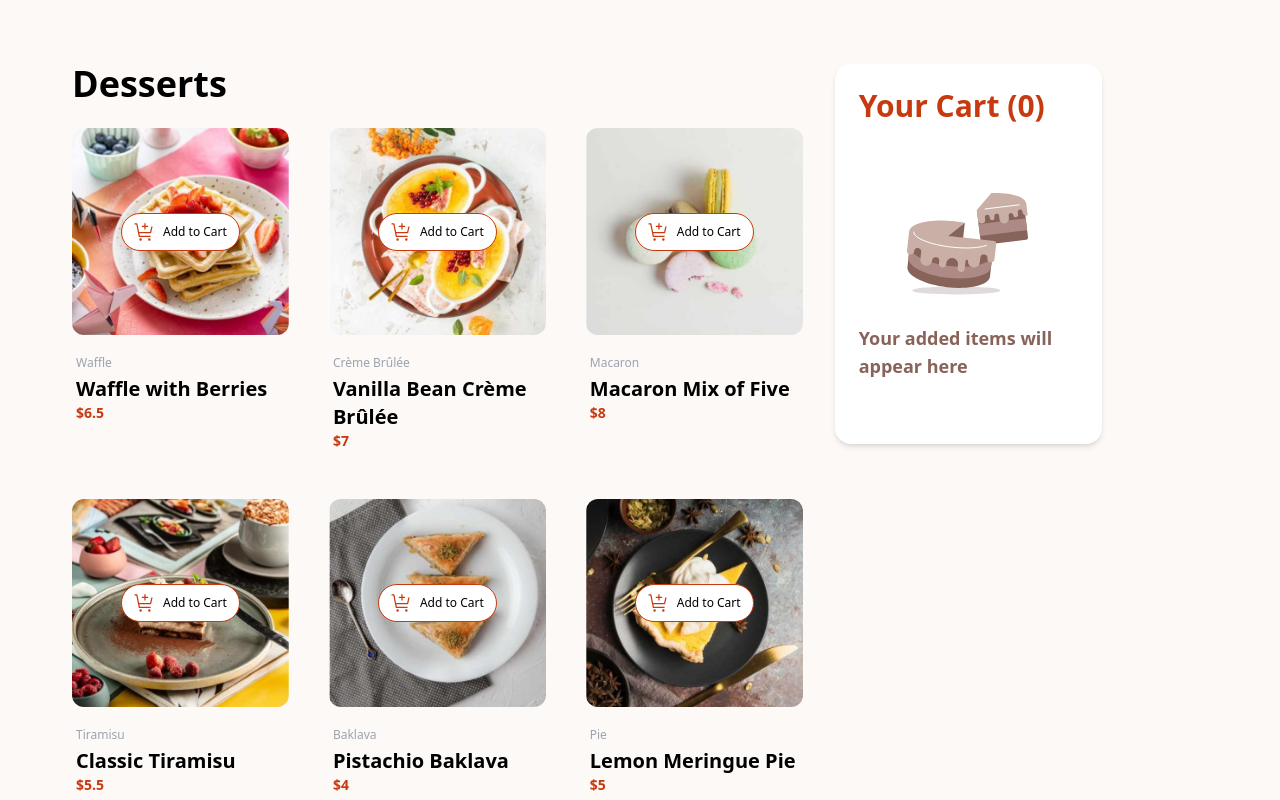
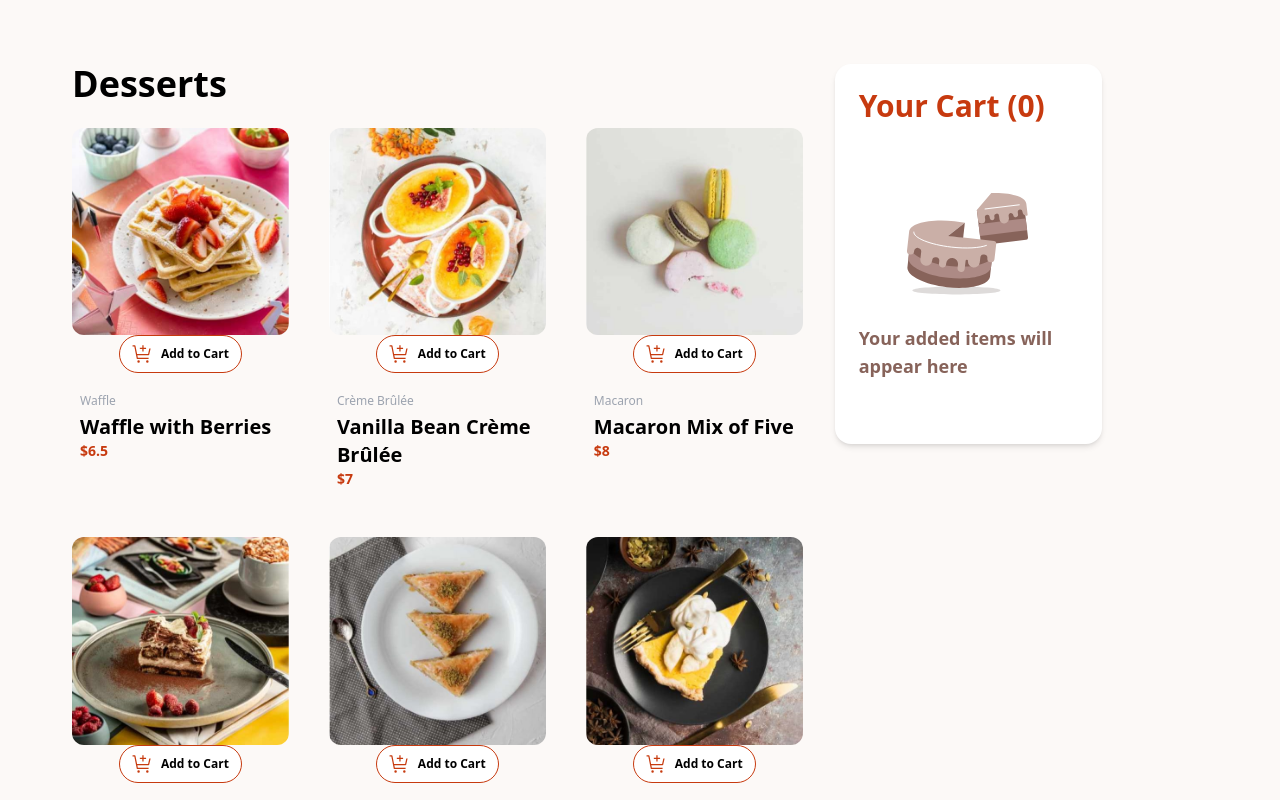
Before and after one commit to CardManj/product-list, a React (Vite) app: page / in a window 1280 px wide. Shown: the top 800 px of the page. Built offline with nearby package versions, Linux system fonts and the light colour scheme.

Commit message:
style: :art: new transitions

```diff
--- a/src/components/Button/Button.tsx
+++ b/src/components/Button/Button.tsx
@@ -10,15 +10,7 @@ export function Button() {
   const [quantity, setQuantity] = useState(1);
 
   const handleToggle = () => {
-    if (isActive) {
-      alert("You're shure?");
-      // Si el botón está activo, lo pasamos a inactivo y reseteamos la cantidad
-      setIsActive(false);
-      setQuantity(1);
-    } else {
-      // Si el botón está inactivo, lo activamos
-      setIsActive(true);
-    }
+    setIsActive((prevIsActive) => !prevIsActive);
   };
 
   const handleIncrement = () => {
@@ -30,13 +22,13 @@ export function Button() {
       setQuantity((prevQuantity) => prevQuantity - 1);
     }
   };
-
+  // absolute inset-x-0 top-1/2 transform -translate-y-1/2
   return (
-    <div className="absolute items-center transition-colors delay-75">
+    <div className=" items-center transition-colors delay-75">
       {!isActive ? (
         // Botón inactivo
         <button
-          className="flex items-center justify-center border rounded-3xl w-30 h-fit px-3 py-2 border-MentorRed bg-white text-xs"
+          className="flex items-center justify-center border rounded-3xl w-30 h-fit px-3 py-2 border-MentorRed bg-white text-xs font-semibold"
           onClick={handleToggle}
         >
           <AddToCardIcon className="mr-2" />
@@ -51,9 +43,7 @@ export function Button() {
           >
             <DecrementIcon className="" />
           </button>
-          <span className="px-5" onClick={handleToggle}>
-            {quantity}
-          </span>
+          <span className="px-5">{quantity}</span>
           <button
             className="px-1 flex items-center justify-center  border border-white py-1 hover:bg-white hover:text-MentorRed rounded-full"
             onClick={handleIncrement}
--- a/src/components/gallery/Card.tsx
+++ b/src/components/gallery/Card.tsx
@@ -31,22 +31,22 @@ const getImageByDevice = (image: ImageType): string => {
 
 export default function Card() {
   return (
-    <section className="grid grid-cols-3 gap-10 w-fit mr-5 ">
+    <section className=" grid grid-cols-3 gap-10 w-fit mr-5 ">
       {data_group.map((data: Data) => (
         <section
           key={data.id}
           className="w-full rounded-t-md rounded-b-xl hover:shadow-xl"
         >
-          <section className="flex flex-col justify-center align-center items-center">
+          <section className="overflow-hidden flex flex-col justify-center align-center items-center">
             {/* Llama a la función para obtener la imagen según el dispositivo */}
             <img
               src={getImageByDevice(data.image)}
               alt={`${data.name} image`}
-              className="w-full rounded-xl"
+              className="w-full rounded-xl object-cover transition-transform duration-500 ease-in-out transform hover:scale-110"
             />
             <Button />
           </section>
-          <section className="px-1 rounded-b-xl flex flex-col py-2 mt-3 ">
+          <section className="px-2 rounded-b-xl flex flex-col py-2 mt-3 ">
             <span className="text-xs text-gray-400 font-light mb-1">
               {data.category}
             </span>
```
